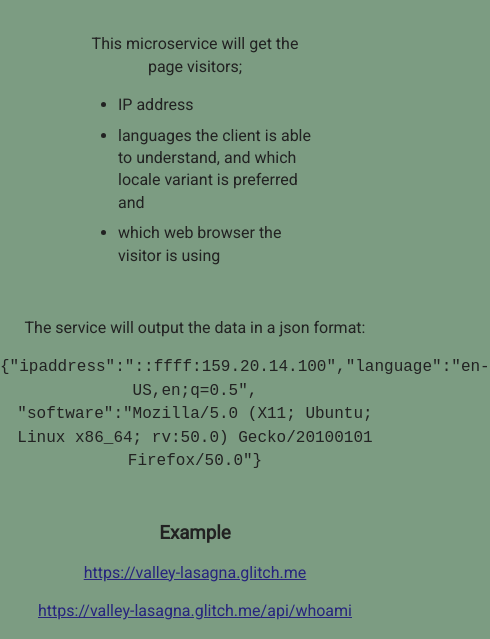
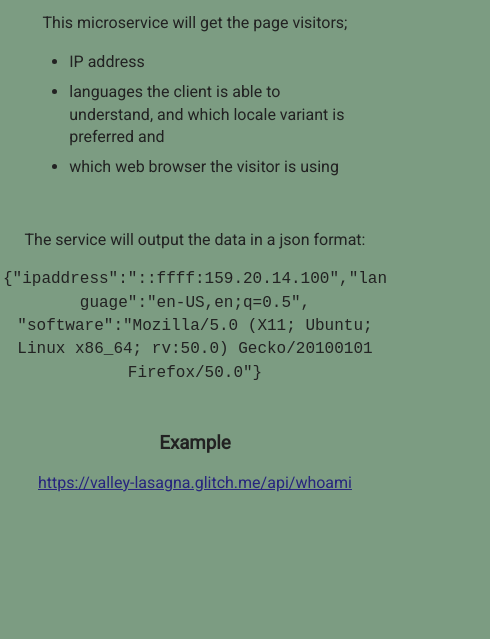
Before and after one commit to Sonnerz/Request-Header-Parser-Microservice-API, a website: page views/index.html in a window 390 px wide. Shown: the part 227-866 px from the top of the page, 490 px wide, since content can reach past the window. After the commit the page ends 844 px from the top, so only its background shows below. Drawn offline with Linux system fonts and the light colour scheme.

Commit message:
🍁🐠 Made app web Responsive

```diff
--- a/public/style.css
+++ b/public/style.css
@@ -1,4 +1,7 @@
 /****** Main Styling ******/
+* {
+  box-sizing: border-box;
+}
 
 body {
   font-family: 'Roboto', sans-serif;
@@ -33,12 +36,12 @@ body {
 }
 
 .social-list li a {
-  font-size: 24px;
   margin-right: 25px;
 }
 
 i {
   color: #f0f1e9;
+  font-size: 2em !important;
 }
 
 i:hover {
@@ -49,7 +52,7 @@ h1,
 h2,
 h3 {
   margin-top: 50px;
-  line-height: 1.1em;
+  line-height: 1em;
 }
 
 h2 {
@@ -58,16 +61,18 @@ h2 {
 
 .content,
 blockquote {
-  width: 60%;
+  width: 85%;
   margin: 50px auto;
+}
+
+code {
+  word-wrap: break-word;
 }
 
 .content ul {
   text-align: left;
   list-style-type: disc;
 }
-
-
 
 ul {
   list-style-type: none;
@@ -84,3 +89,12 @@ a {
 a:visited {
   color: rgb(28, 80, 94);
 }
+
+@media (min-width: 576px) {
+
+  .content,
+  blockquote {
+    width: 60%;
+
+  }
+}
--- a/views/index.html
+++ b/views/index.html
@@ -3,7 +3,9 @@
 
 <head>
   <title>Request Header Parser</title>
-  <link rel="shortcut icon" href="https://cdn.glitch.com/837e0b75-2052-4619-a8c1-7c20edb31f31%2Ffavicon.ico?v=1564653884487" type="image/x-icon" />
+  <meta name="viewport" content="width=device-width, initial-scale=1.0">
+  <meta http-equiv="X-UA-Compatible" content="ie=edge">
+  <link rel="shortcut icon" href="/public/favicon.ico" type="image/x-icon" />
   <link href="https://fonts.googleapis.com/css?family=Roboto" rel="stylesheet" type="text/css">
   <link href="/public/style.css" rel="stylesheet" type="text/css">
   <link href="https://stackpath.bootstrapcdn.com/font-awesome/4.7.0/css/font-awesome.min.css" rel="stylesheet"
@@ -11,7 +13,6 @@
 </head>
 
 <body>
-  <div class="container">
   <section class="container-social">
     <div class="text-right">
       <ul class="social-list">
@@ -34,8 +35,8 @@
       </ul>
     </div>
   </section>
+  <div class="container">
     <h1>Request Header Parser Microservice</h1>
-
     <div class="content">
       <p>This microservice will get the page visitors;</p>
       <ul>
@@ -54,15 +55,9 @@
 
 
     <h3>Example</h3>
-    <p>
-      <a href="https://valley-lasagna.glitch.me" title="who am i"
-      target="blank">https://valley-lasagna.glitch.me</a>
-    </p>
 
-    <p>
     <a href="https://valley-lasagna.glitch.me/api/whoami" title="who am i"
       target="blank">https://valley-lasagna.glitch.me/api/whoami</a>
-    </p>
 
   </div>
 </body>
```
Lines whose indentation alone changed are shown as unchanged.
